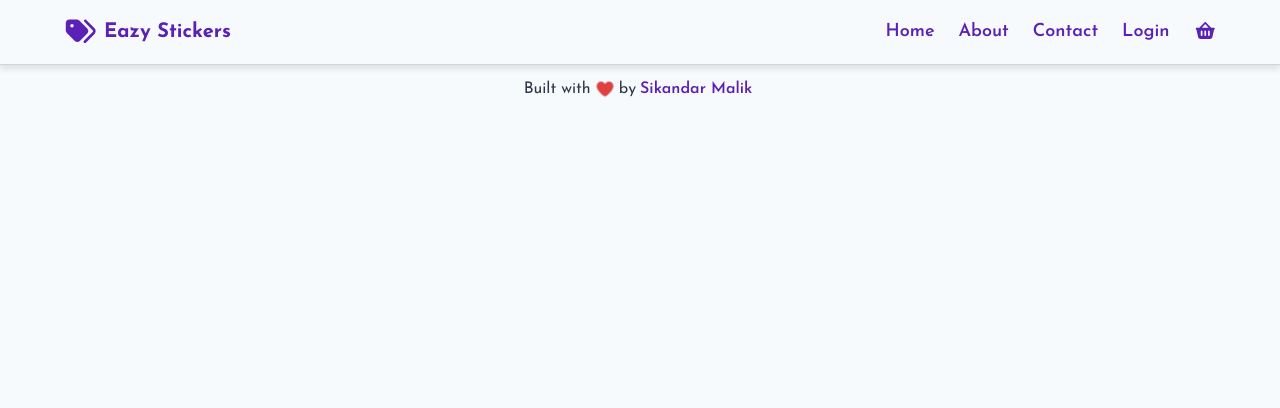
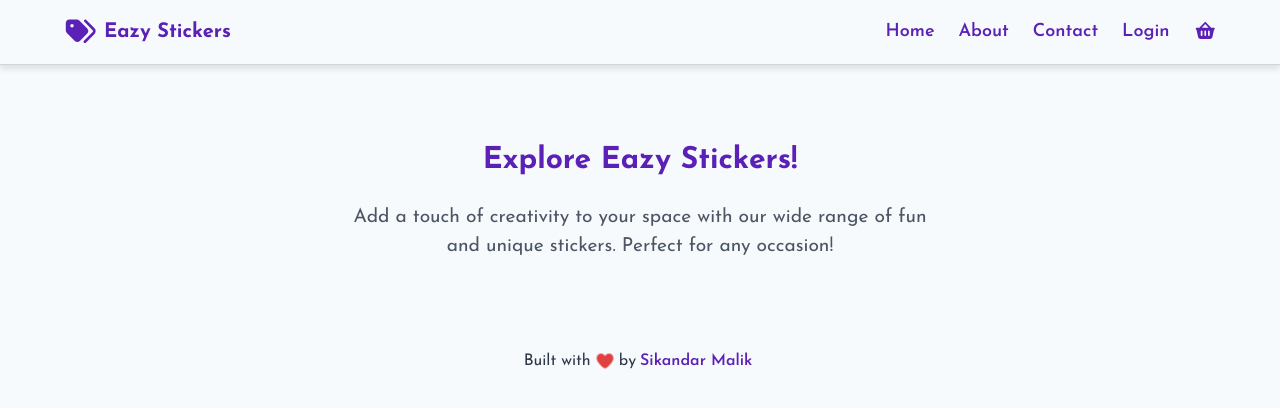
Before and after one commit to sikandarmalik/react-springboot-e-commerce-project, a React app in the folder eazystore-ui/: page / in a window 1280 px wide. Shown: the top 408 px of the page. Built offline with nearby package versions, Linux system fonts and the light colour scheme; the HTML template or start-up script is replaced by a standard one.

Commit message:
Build Home Page layout, Page Heading and Page Title functional components, utilized props and children for title and paragraphs in PageHeading

```diff
--- a/eazystore-ui/src/App.jsx
+++ b/eazystore-ui/src/App.jsx
@@ -1,11 +1,13 @@
 import "./App.css";
 import Header from "./components/Header";
 import Footer from "./components/footer/Footer";
+import Home from "./components/Home";
 
 function App() {
   return (
     <>
       <Header />
+      <Home />
       <Footer />
     </>
   );
--- /dev/null
+++ b/eazystore-ui/src/components/Home.jsx
@@ -0,0 +1,12 @@
+import PageHeading from "./PageHeading";
+
+export default function Home() {
+  return (
+    <div className="home-container">
+      <PageHeading title="Explore Eazy Stickers!">
+        Add a touch of creativity to your space with our wide range of fun and
+        unique stickers. Perfect for any occasion!
+      </PageHeading>
+    </div>
+  );
+}
--- /dev/null
+++ b/eazystore-ui/src/components/PageHeading.jsx
@@ -0,0 +1,10 @@
+import PageTitle from "./PageTitle";
+
+export default function PageHeading({ title, children }) {
+  return (
+    <div className="page-heading-container">
+      <PageTitle title={title} />
+      <p className="page-heading-paragraph">{children}</p>
+    </div>
+  );
+}
--- /dev/null
+++ b/eazystore-ui/src/components/PageTitle.jsx
@@ -0,0 +1,3 @@
+export default function PageTitle({ title }) {
+  return <h1 className="page-title">{title}</h1>;
+}
```
